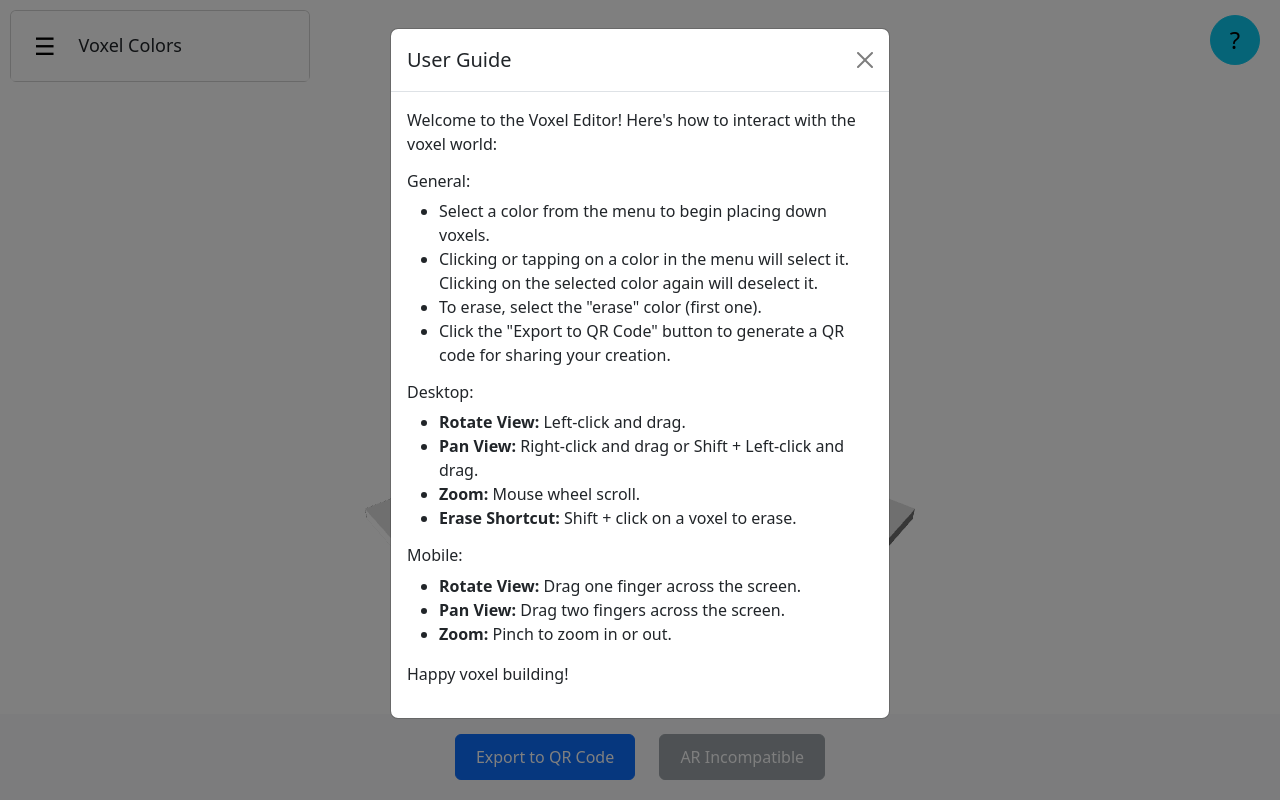
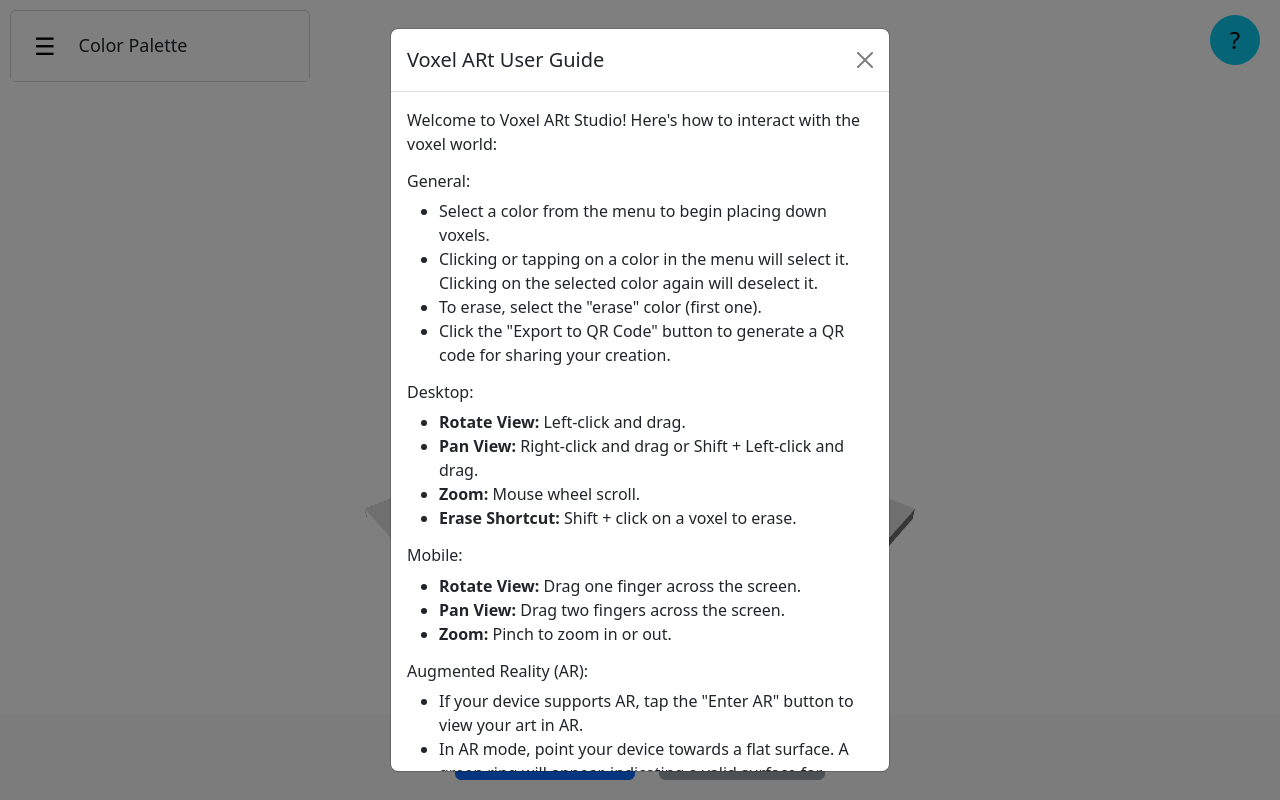
Before and after one commit to BettridgeKameron/VoxelARt.studio, a plain HTML site: page index.html in a window 1280 px wide. Drawn offline with nearby package versions, Linux system fonts and the light colour scheme; animation ran at ten frames a second.

Commit message:
More indepth help menu for AR

```diff
--- a/index.html
+++ b/index.html
@@ -3,7 +3,7 @@
 <head>
     <meta charset="UTF-8">
     <meta name="viewport" content="width=device-width, initial-scale=1.0">
-    <title>Voxel Editor</title>
+    <title>Voxel ARt Studio</title>
     <link rel="stylesheet" href="https://cdn.jsdelivr.net/npm/bootstrap@5.3.0/dist/css/bootstrap.min.css">
     <link rel="stylesheet" href="styles.css">
 </head>
@@ -15,7 +15,7 @@
             <button id="toggleUI" class="btn btn-link" data-bs-toggle="collapse" data-bs-target="#uiContent" aria-expanded="false" aria-controls="uiContent">
                 <span class="hamburger-icon">&#9776;</span>
             </button>
-            <h5 class="card-title mb-0">Voxel Colors</h5>
+            <h5 class="card-title mb-0">Color Palette</h5>
         </div>
         <div id="uiContent" class="collapse">
             <div class="card-body">
@@ -67,11 +67,11 @@
     <div class="modal-dialog modal-dialog-scrollable">
         <div class="modal-content">
             <div class="modal-header">
-                <h5 class="modal-title">User Guide</h5>
+                <h5 class="modal-title">Voxel ARt User Guide</h5>
                 <button type="button" class="btn-close" data-bs-dismiss="modal" aria-label="Close"></button>
             </div>
             <div class="modal-body">
-                <p>Welcome to the Voxel Editor! Here's how to interact with the voxel world:</p>
+                <p>Welcome to Voxel ARt Studio! Here's how to interact with the voxel world:</p>
                 <h6>General:</h6>
                 <ul>
                     <li>Select a color from the menu to begin placing down voxels.</li>
@@ -92,6 +92,12 @@
                     <li><strong>Pan View:</strong> Drag two fingers across the screen.</li>
                     <li><strong>Zoom:</strong> Pinch to zoom in or out.</li>
                 </ul>
+                <h6>Augmented Reality (AR):</h6>
+                <ul>
+                    <li>If your device supports AR, tap the "Enter AR" button to view your art in AR.</li>
+                    <li>In AR mode, point your device towards a flat surface. A green ring will appear, indicating a valid surface for placing your art.</li>
+                    <li>Tap the screen to place your voxel art where the green ring is positioned.</li>
+                </ul>
                 <p>Happy voxel building!</p>
             </div>
         </div>
@@ -100,7 +106,7 @@
 
 
 <div id="error-panel" style="display: none;">
-    <p>Oops! Something went wrong.</p>
+    <p>Oops! Something went wrong with Voxel ARt Studio.</p>
     <p>Please try refreshing the page or contact support if the issue persists.</p>
 </div>
 
```
